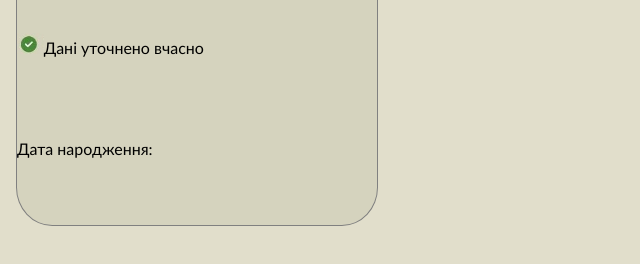
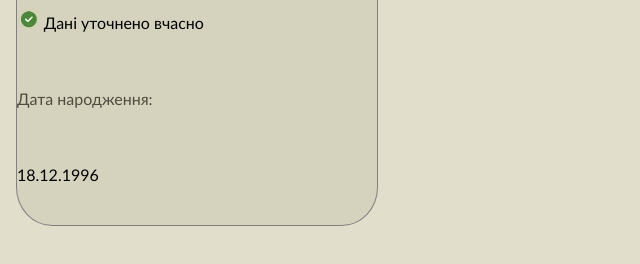
Before and after one commit to yaoleksa/reserv-plus, a React app: page / in a window 1280 px wide. Shown: the part 260-524 px from the top of the page, without its empty margins (0-640 px from the left). Built offline with nearby package versions, Linux system fonts and the light colour scheme.

Commit message:
deploy from my new Windows system

```diff
--- a/src/index.js
+++ b/src/index.js
@@ -67,7 +67,8 @@ function MainDocument() {
                     <img id="green-check-mark" src="./imgs/green-check-makr.jpeg" />
                     <p className='small-text'>Дані уточнено вчасно</p>
                 </span><br></br>
-                <p id="birthday" className='small-text'>Дата народження:</p>
+                <p id="birthday" className='small-text grey-text'>Дата народження:</p><br></br>
+                <p className='small-text'>18.12.1996</p>
             </div>);
 }
 
--- a/style/index.css
+++ b/style/index.css
@@ -17,6 +17,9 @@ body {
 }
 .small-text {
     font-size: 1rem;
+}
+.grey-text {
+    color: #4f4b3f;
 }
 .reserv-plus {
     display: flex;
```
Also changed, not shown: 2 other files.
